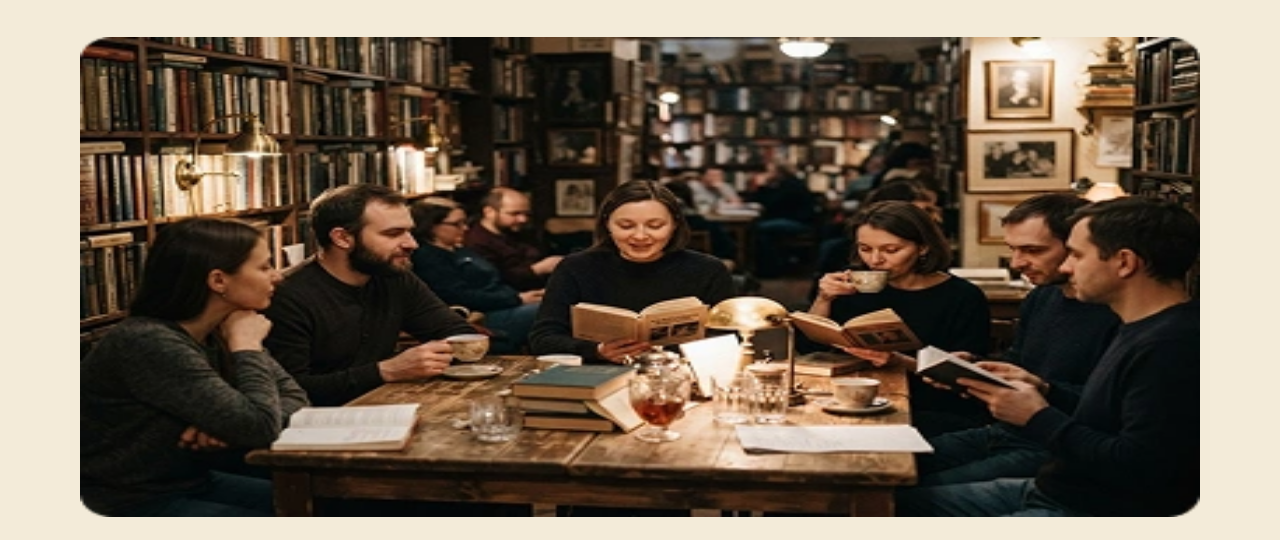
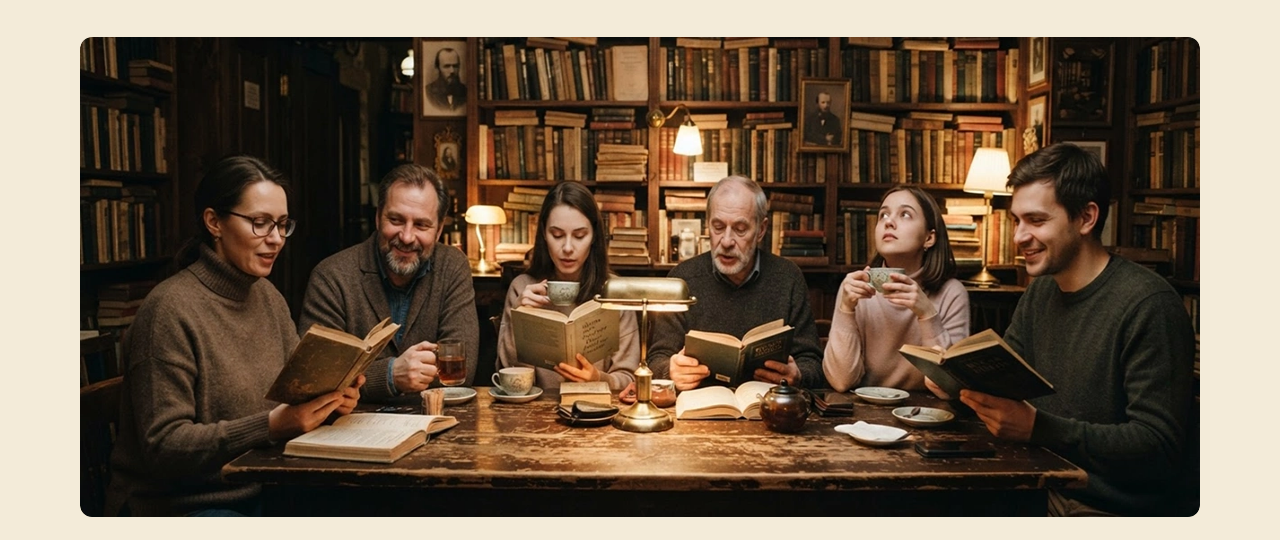
Before and after one commit to RPV08-me/chitalnya, a website: page event.html in a window 1280 px wide. Shown: the part 260-800 px from the top of the page. Drawn offline with Linux system fonts and the light colour scheme.

Commit message:
18
Изменение фото

```diff
--- a/event.html
+++ b/event.html
@@ -28,7 +28,7 @@
 
             <h1 class="event_page">Вечер при свете строк</h1>
 
-            <img class="event_image" src="Вечер.webp">
+            <img class="event_image" src="Строки.webp">
 
             <div class="event_content">
 
```
Also changed, not shown: Строки.webp (added).
